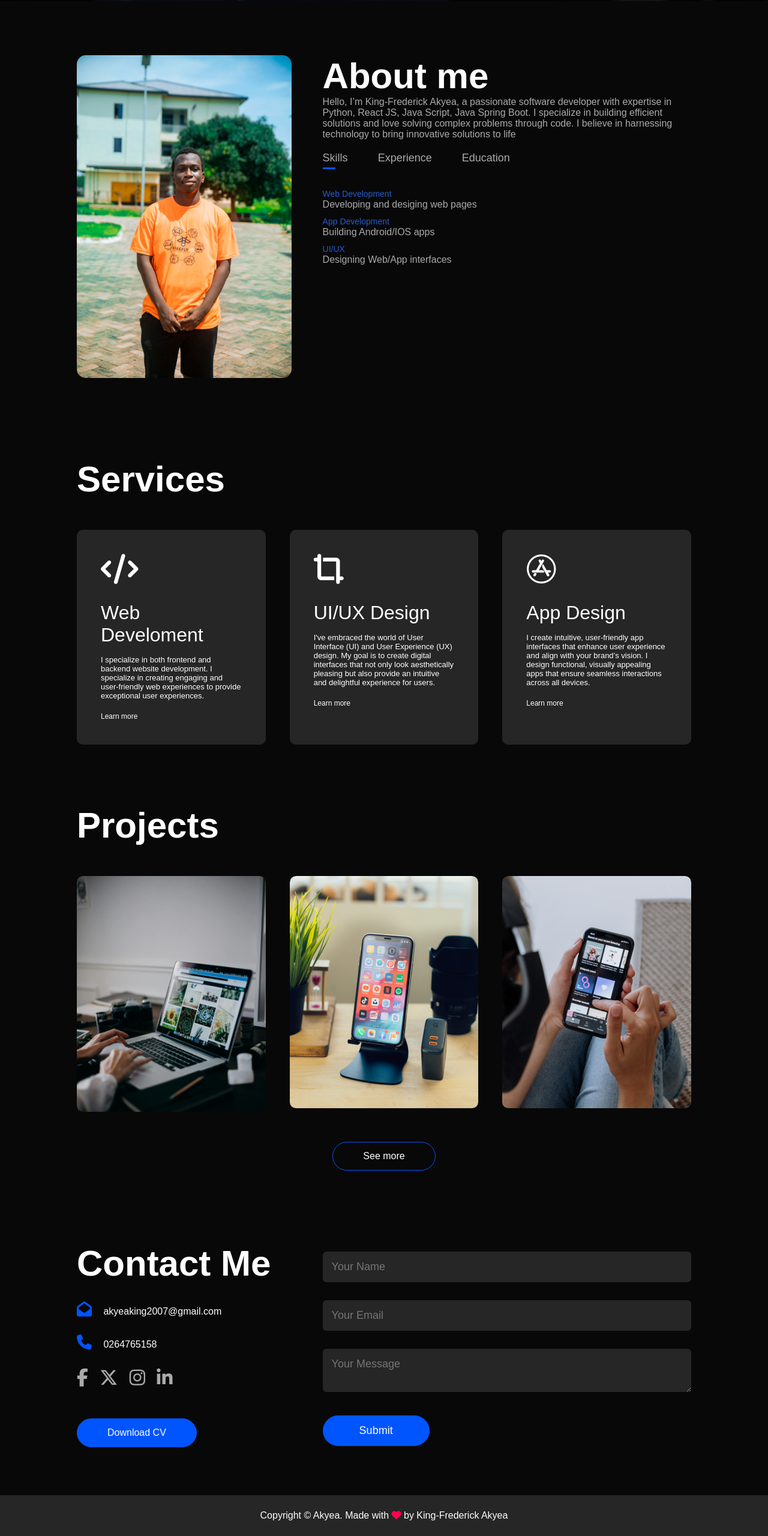
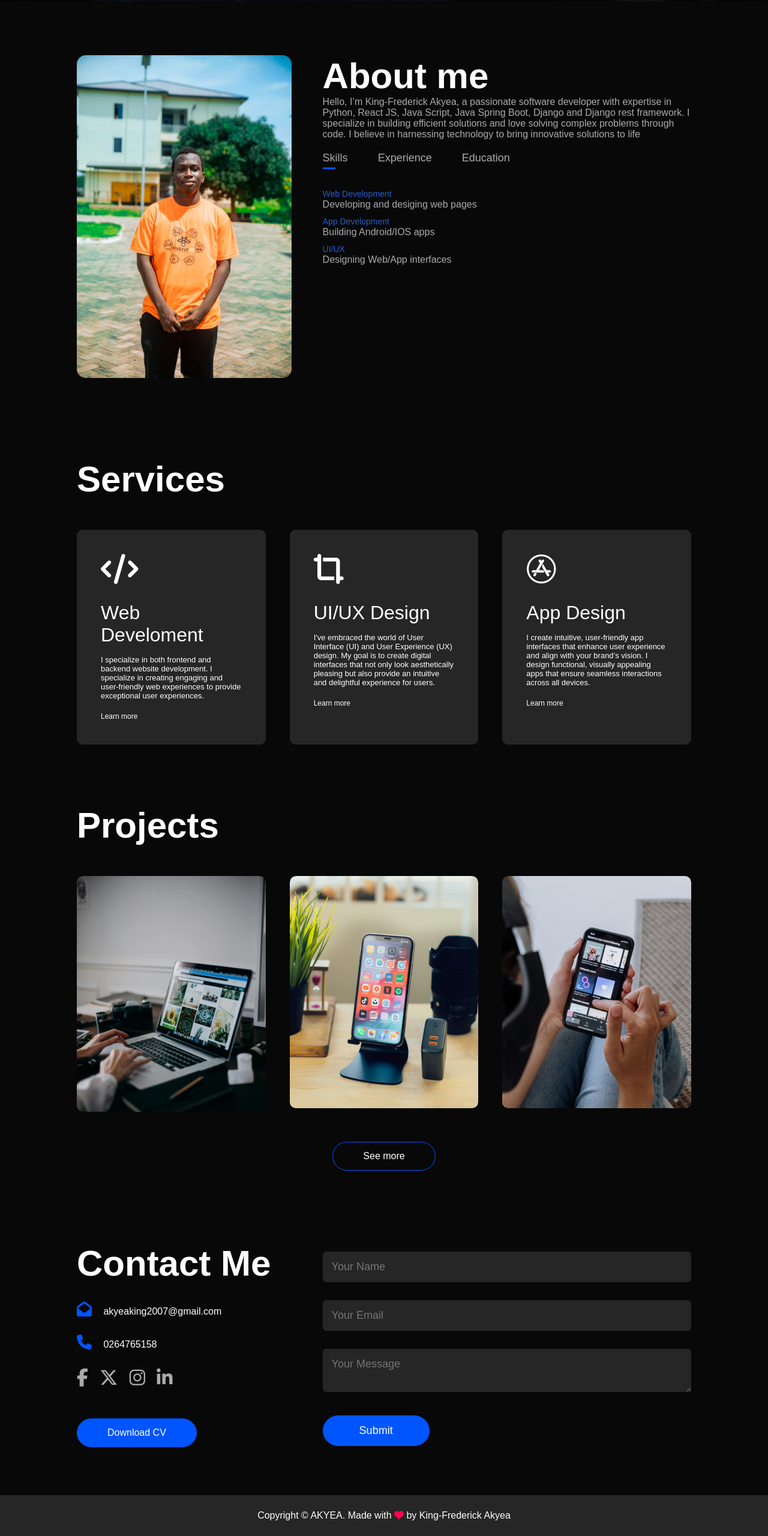
Before and after one commit to King-Frederick-Akyea/portfolio-website, a plain HTML site: page Project Make It/index.html in a window 1280 px wide. Shown: the part 798-3358 px from the top of the page at 60% size. Drawn offline with Linux system fonts and the light colour scheme.

Commit message:
Updated about me

```diff
--- a/Project Make It/index.html
+++ b/Project Make It/index.html
@@ -38,7 +38,7 @@
                 </div>
                 <div class="about-col-2">
                     <h1 class="sub-title">About me</h1>
-                    <p>Hello, I’m King-Frederick Akyea, a passionate software developer with expertise in Python, React JS, Java Script, Java Spring Boot. I specialize in building efficient solutions and love solving complex problems through code. I believe in harnessing technology to bring innovative solutions to life</p>
+                    <p>Hello, I’m King-Frederick Akyea, a passionate software developer with expertise in Python, React JS, Java Script, Java Spring Boot, Django and Django rest framework. I specialize in building efficient solutions and love solving complex problems through code. I believe in harnessing technology to bring innovative solutions to life</p>
 
                     <div class="tab-titles">
                         <p class="tab-links active-link" onclick="opentab('skills')">Skills</p>
@@ -161,7 +161,7 @@
         </div>
     </div>
     <div class="copyright">
-        <p>Copyright © Akyea. Made with <i class="fa-solid fa-heart"></i> by King-Frederick Akyea</p>
+        <p>Copyright © AKYEA. Made with <i class="fa-solid fa-heart"></i> by King-Frederick Akyea</p>
     </div>
 </div>
 
```
Also changed, not shown: Project Make It/Images/Background.jpg (deleted), Project Make It/Images/Exodus Technologies.png (deleted), Project Make It/pic.jpg (deleted), 2 other files.
